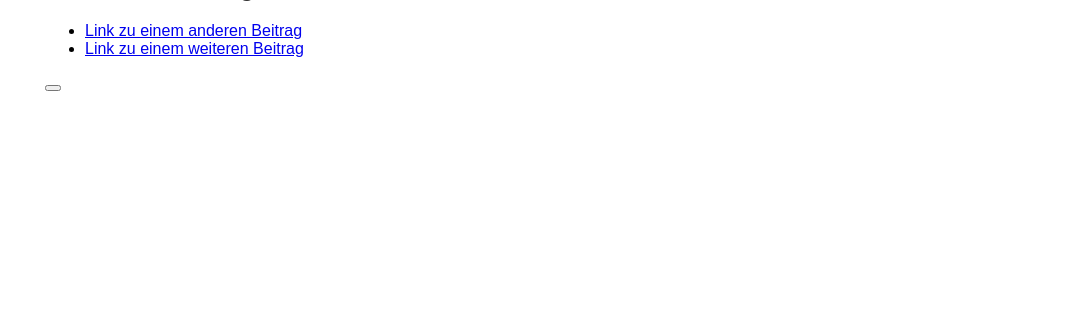
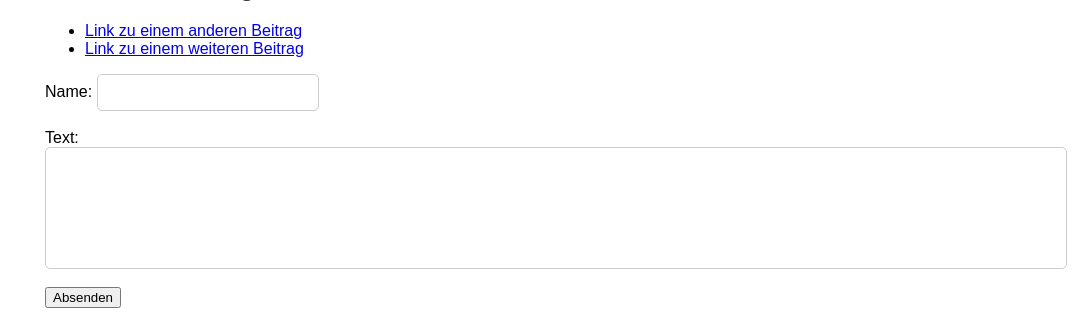
Before and after one commit to joimping/WebProjekt, a Django app: page /blog/ in a window 1280 px wide. Shown: the part 806-1134 px from the top of the page, without its empty margins (195-1280 px from the left). Before the commit the page ends 897 px from the top, so only its background shows below. Run offline with Django 5.2, Linux system fonts and the light colour scheme.

Commit message:
second commit

```diff
--- a/blog/static/css/style.css
+++ b/blog/static/css/style.css
@@ -2,6 +2,23 @@ body {
     font-family: sans-serif;
     margin: 0;
 }
+
+/* Die folgenen zwei Formatierungen .inputName und .inputText sind für die Textfelder */
+
+.inputName[type="text"] {
+    width: 200px;
+    padding: 10px;
+    border: 1px solid #ccc;
+    border-radius: 5px;
+  }
+
+.inputText[type="text"] {
+    width: 1000px;
+    height: 100px;
+    padding: 10px;
+    border: 1px solid #ccc;
+    border-radius: 5px;
+  }
 
 header {
     background-color: #333;
--- a/blog/templates/blogs.html
+++ b/blog/templates/blogs.html
@@ -44,25 +44,31 @@
             </ul>
         </aside>
 
-        <button onclick="addItem()">
+        <label for="name">Name:</label>
+        <input class="inputName" type="text" id="name" name="name" required><br><br>
 
-        </button>
+        <label for="name">Text:</label>
+        <input class="inputText" type="text" id="text" name="text" required><br><br>
+
+        <input type="submit" value="Absenden" onclick="addItem()">
 
         <script>
             function addItem(){
 
-                let itemName = prompt("Eingeben")
+
                 let token = '{{ csrf_token }}';
                 let formData = new FormData();
 
-                formData.append('itemName', itemName);
+                var name = document.getElementById("name").value;
+                var text = document.getElementById("text").value;
+
+                formData.append('name', name);
+                formData.append('text', text);
                 formData.append('csrfmiddlewaretoken', token);
 
-                fetch('/blog',{
-                    method: 'Post',
+                fetch('/blog/',{
+                    method: 'POST',
                     body: formData
-
-
                 });
             }
         </script>
--- a/blog/views.py
+++ b/blog/views.py
@@ -4,5 +4,5 @@ from django.shortcuts import render
 
 def blog(reqest):
     if reqest.method == 'POST':
-       print('Empfangen', reqest.POST['itemName'])
+       print('Empfangen' , 'Name: ',reqest.POST['name'],'Text: ' , reqest.POST['text']) #Hier XML Anbindung
     return render(reqest, 'blogs.html')
```
